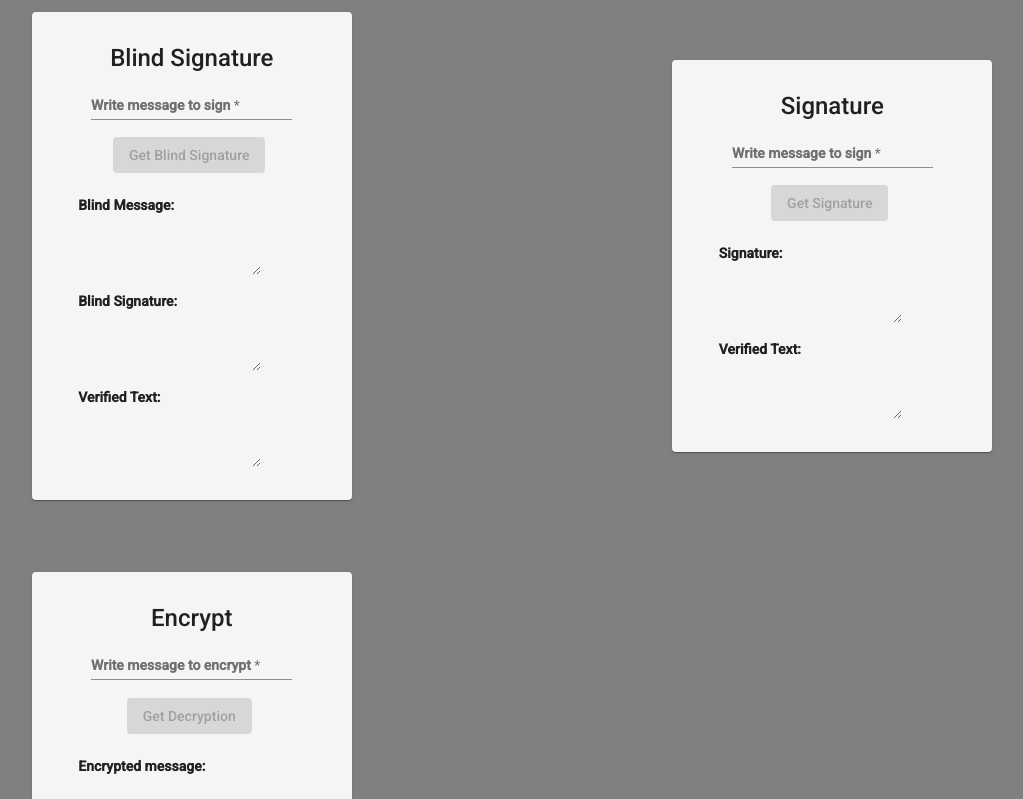
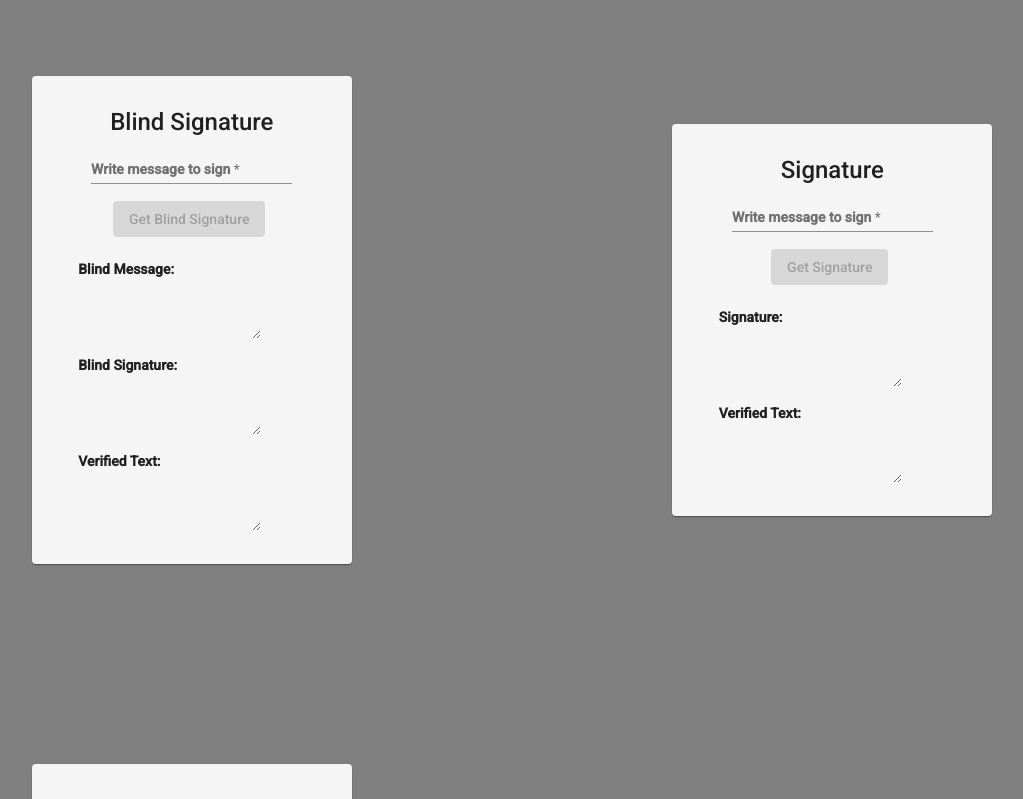
Before and after one commit to carlogattuso/CyberSecurityClient, an Angular app: page / in a window 1280 px wide. Shown: the top 799 px of the page, without its empty margins (128-1151 px from the left). Built offline with nearby package versions, Linux system fonts and the light colour scheme; no server answers.

Commit message:
css fixed

```diff
--- a/src/app/component/dashboard/dashboard.component.css
+++ b/src/app/component/dashboard/dashboard.component.css
@@ -1,8 +1,9 @@
 mat-card {
   background-color: whitesmoke;
   width: 100%;
-  margin: 10% 25%;
   child-align: auto;
+  margin-right: 25%;
+  margin-left: 25%;
 }
 
 mat-card-content {
--- a/src/app/component/dashboard/dashboard.component.html
+++ b/src/app/component/dashboard/dashboard.component.html
@@ -1,4 +1,4 @@
-<mat-grid-list cols="2" rowHeight="1.25:1">
+<mat-grid-list cols="1.5">
   <mat-grid-tile>
     <mat-card id="blind" style="text-align: center;">
       <mat-card-content>
```
